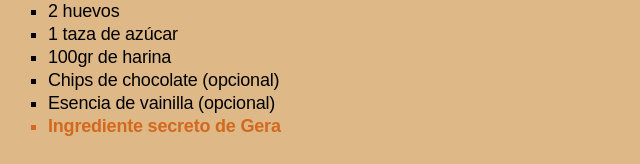
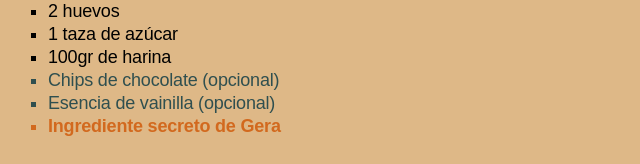
Before and after one commit to GerrMunoz/capacitacion-react, a React (Create React App) app: page / in a window 1280 px wide. Shown: the part 342-506 px from the top of the page, without its empty margins (0-640 px from the left). Built offline with nearby package versions, Linux system fonts and the light colour scheme.

Commit message:
Se agrega el uso de className a los <li>

```diff
--- a/src/App.jsx
+++ b/src/App.jsx
@@ -13,9 +13,9 @@ function App() {
                     <li>2 huevos</li>
                     <li>1 taza de azúcar</li>
                     <li>100gr de harina</li>
-                    <li>Chips de chocolate (opcional)</li>
-                    <li>Esencia de vainilla (opcional)</li>
-                    <li>Ingrediente secreto de Gera</li>
+                    <li className="ingrediente-opcional">Chips de chocolate (opcional)</li>
+                    <li className="ingrediente-opcional">Esencia de vainilla (opcional)</li>
+                    <li className="ingrediente-secreto">Ingrediente secreto de Gera</li>
                 </ul>
             </div>
         </div>
--- a/src/styles.css
+++ b/src/styles.css
@@ -28,7 +28,11 @@ li {
     list-style-type: square;
 }
 
-li:last-child {
+li.ingrediente-opcional {
+    color: darkSlateGray;
+}
+
+li.ingrediente-secreto {
     font-weight: bold;
     color: chocolate;
 }
```
